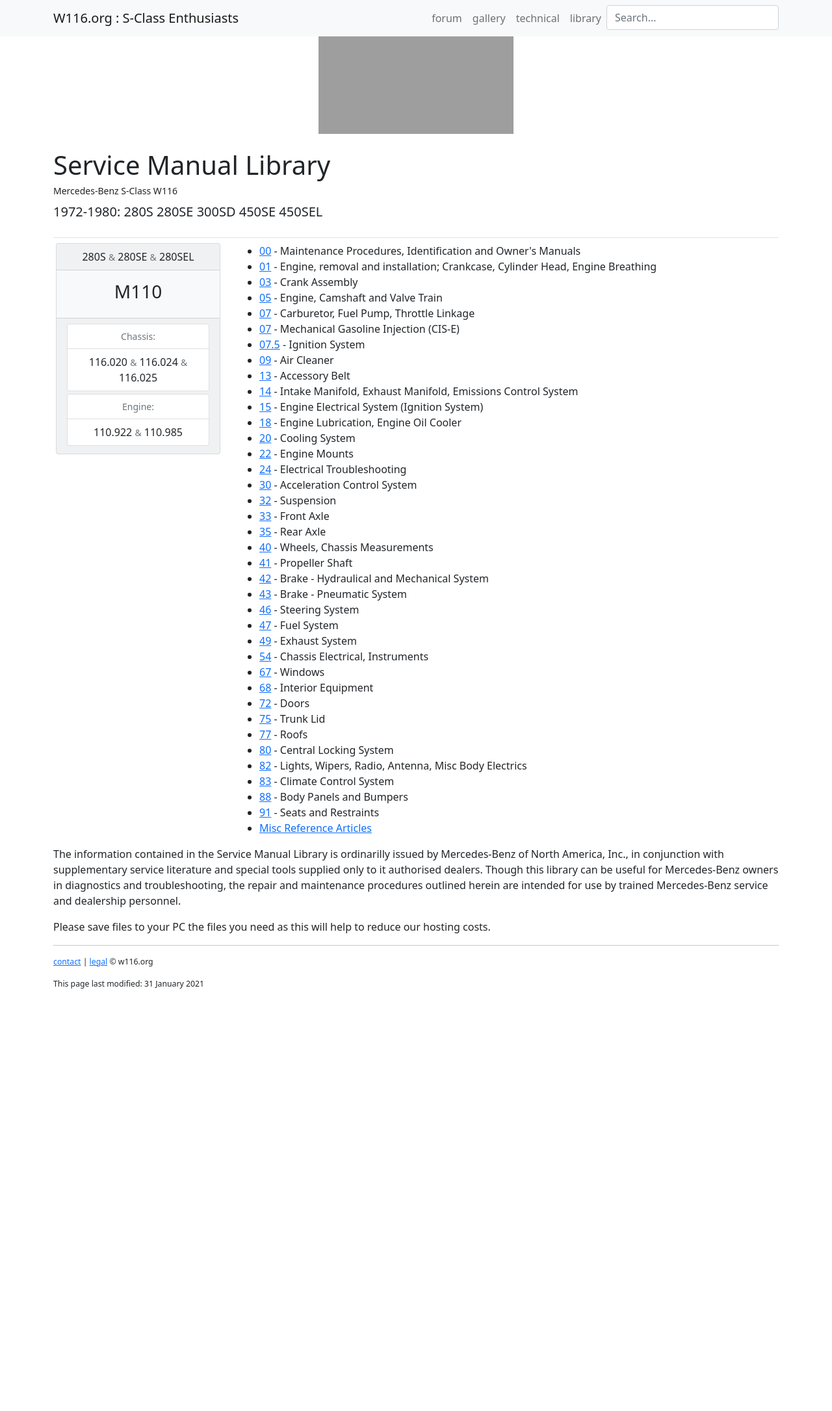
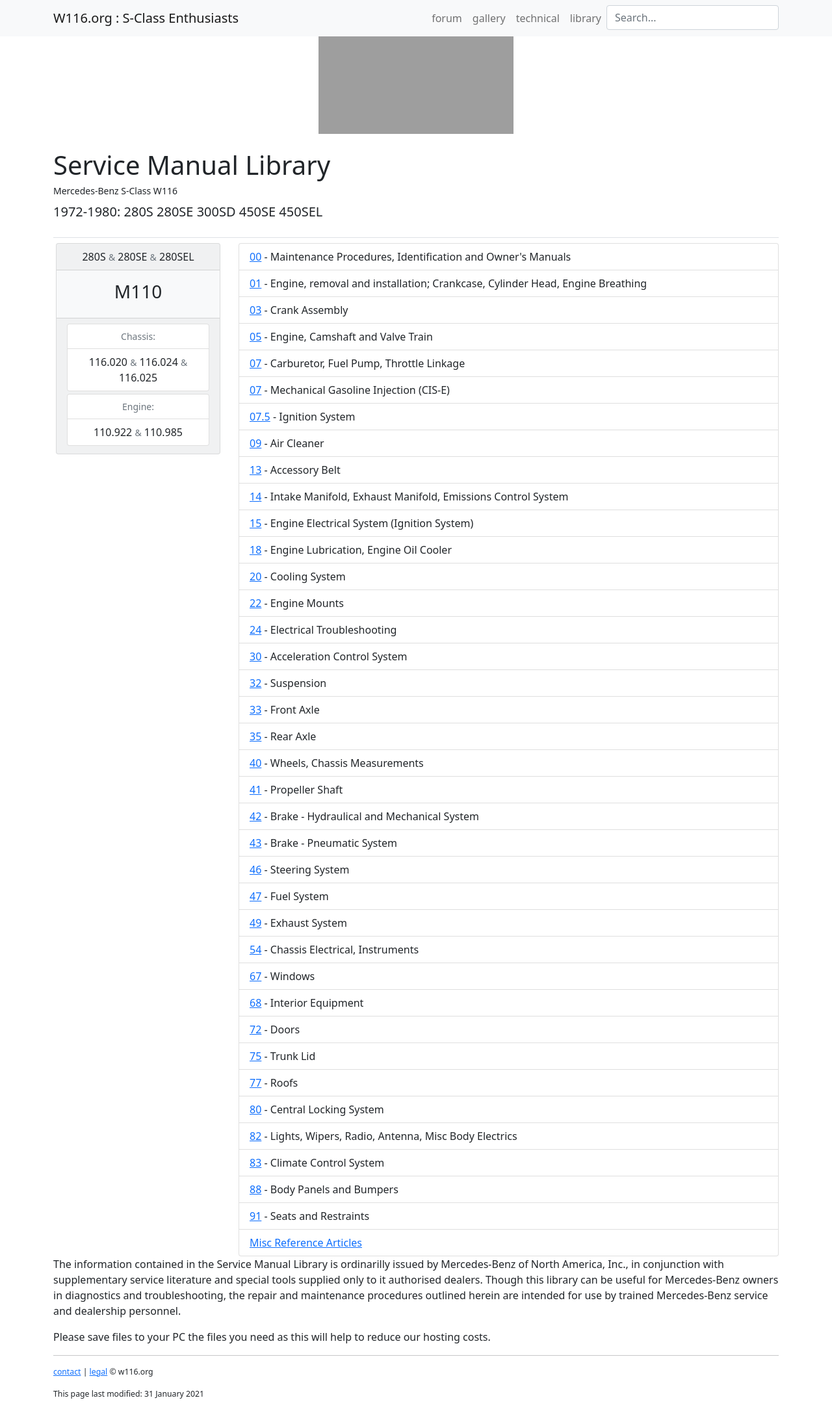
Before and after one commit to W116org/handbook, a Jekyll site: the page built from m110/index.html, in a window 1280 px wide. Shown: the whole page at 65% size. Built offline with Jekyll 4.4.1, drawn with Linux system fonts in a browser that asks for light colours; comment, search, counter and statistics services are not loaded; before the commit the page ends 1540 px from its top, so only the background shows below that; grey boxes are pictures that could not be loaded.

Commit message:
Update index.html

```diff
--- a/m110/index.html
+++ b/m110/index.html
@@ -39,45 +39,45 @@
     </div>
   </div>
   <div class="col-xs-12 col-md-9">
-    <ul>
-      <li><a href="{{site.cdpath}}110/00Maintenance.htm">00</a> - Maintenance Procedures, Identification and Owner's Manuals</li>
-      <li><a href="110/01General.htm">01</a> - Engine, removal and installation; Crankcase, Cylinder Head, Engine Breathing</li>
-      <li><a href="110/03Engine.htm">03</a> - Crank Assembly</li>
-      <li><a href="110/05Engine.htm">05</a> - Engine, Camshaft and Valve Train</li>
-      <li><a href="110/07.2MechElec.htm">07</a> - Carburetor, Fuel Pump, Throttle Linkage</li>
-      <li><a href="110/07.3MechElec.htm">07</a> - Mechanical Gasoline Injection (CIS-E)</li>
-      <li><a href="110/07.5MechElec.htm">07.5</a> - Ignition System</li>
-      <li><a href="110/09AirCleaner.htm">09</a> - Air Cleaner</li>
-      <li><a href="110/13AccessoryBelt.htm">13</a> - Accessory Belt</li>
-      <li><a href="110/14IntExhECS.htm">14</a> - Intake Manifold, Exhaust Manifold, Emissions Control System</li>
-      <li><a href="110/15EngineElec.htm">15</a> - Engine Electrical System (Ignition System)</li>
-      <li><a href="110/18Lubrication.htm">18</a> - Engine Lubrication, Engine Oil Cooler</li>
-      <li><a href="110/20CoolingSystem.htm">20</a> - Cooling System</li>
-      <li><a href="110/22EngineMounts.htm">22</a> - Engine Mounts</li>
-      <li><a href="Groups/24ElectTrbleShting.htm">24</a> - Electrical Troubleshooting</li>
-      <li><a href="110/30AcclCtrlSys.htm">30</a> - Acceleration Control System</li>
-      <li><a href="Groups/32ShocksSprings.htm">32</a> - Suspension</li>
-      <li><a href="Groups/33FrontSuspension.htm">33</a> - Front Axle</li>
-      <li><a href="Groups/35RearSuspension.htm">35</a> - Rear Axle</li>
-      <li><a href="Groups/40Alignment.htm">40</a> - Wheels, Chassis Measurements</li>
-      <li><a href="Groups/41PropellerShaft.htm">41</a> - Propeller Shaft</li>
-      <li><a href="Groups/42BrakeSystem.htm">42</a> - Brake - Hydraulical and Mechanical System</li>
-      <li><a href="Groups/43BrakeBooster.htm">43</a> - Brake - Pneumatic System</li>
-      <li><a href="Groups/46Steering.htm">46</a> - Steering System</li>
-      <li><a href="110/47FuelSystem.htm">47</a> - Fuel System</li>
-      <li><a href="110/49ExhaustSystem.htm">49</a> - Exhaust System</li>
-      <li><a href="Groups/54ChassisElectrical.htm">54</a> - Chassis Electrical, Instruments</li>
-      <li><a href="Groups/67Windows.htm">67</a> - Windows</li>
-      <li><a href="Groups/68InteriorTrim.htm">68</a> - Interior Equipment</li>
-      <li><a href="Groups/72Doors.htm">72</a> - Doors</li>
-      <li><a href="Groups/75Trunk.htm">75</a> - Trunk Lid</li>
-      <li><a href="Groups/77Roofs.htm">77</a> - Roofs</li>
-      <li><a href="Groups/80CentralLockSystem.htm">80</a> - Central  Locking System</li>
-      <li><a href="Groups/82LightsWipersRadio.htm">82</a> - Lights, Wipers, Radio, Antenna, Misc Body Electrics</li>
-      <li><a href="Groups/83ClimateControlSystem.htm">83</a> - Climate Control System</li>
-      <li><a href="Groups/88BodyPanelsBumpers.htm">88</a> - Body Panels and Bumpers</li>
-      <li><a href="Groups/91Seats.htm">91</a> - Seats and Restraints</li>
-      <li><a href="Misc.htm">Misc Reference Articles</a>
+    <ul class="list-group">
+      <li class="list-group-item"><a href="m110/00Maintenance.htm">00</a> - Maintenance Procedures, Identification and Owner's Manuals</li>
+      <li class="list-group-item"><a href="m110/01General.htm">01</a> - Engine, removal and installation; Crankcase, Cylinder Head, Engine Breathing</li>
+      <li class="list-group-item"><a href="m110/03Engine.htm">03</a> - Crank Assembly</li>
+      <li class="list-group-item"><a href="m110/05Engine.htm">05</a> - Engine, Camshaft and Valve Train</li>
+      <li class="list-group-item"><a href="m110/07.2MechElec.htm">07</a> - Carburetor, Fuel Pump, Throttle Linkage</li>
+      <li class="list-group-item"><a href="m110/07.3MechElec.htm">07</a> - Mechanical Gasoline Injection (CIS-E)</li>
+      <li class="list-group-item"><a href="m110/07.5MechElec.htm">07.5</a> - Ignition System</li>
+      <li class="list-group-item"><a href="m110/09AirCleaner.htm">09</a> - Air Cleaner</li>
+      <li class="list-group-item"><a href="m110/13AccessoryBelt.htm">13</a> - Accessory Belt</li>
+      <li class="list-group-item"><a href="m110/14IntExhECS.htm">14</a> - Intake Manifold, Exhaust Manifold, Emissions Control System</li>
+      <li class="list-group-item"><a href="m110/15EngineElec.htm">15</a> - Engine Electrical System (Ignition System)</li>
+      <li class="list-group-item"><a href="m110/18Lubrication.htm">18</a> - Engine Lubrication, Engine Oil Cooler</li>
+      <li class="list-group-item"><a href="m110/20CoolingSystem.htm">20</a> - Cooling System</li>
+      <li class="list-group-item"><a href="m110/22EngineMounts.htm">22</a> - Engine Mounts</li>
+      <li class="list-group-item"><a href="groups/24ElectTrbleShting.htm">24</a> - Electrical Troubleshooting</li>
+      <li class="list-group-item"><a href="m110/30AcclCtrlSys.htm">30</a> - Acceleration Control System</li>
+      <li class="list-group-item"><a href="groups/32ShocksSprings.htm">32</a> - Suspension</li>
+      <li class="list-group-item"><a href="groups/33FrontSuspension.htm">33</a> - Front Axle</li>
+      <li class="list-group-item"><a href="groups/35RearSuspension.htm">35</a> - Rear Axle</li>
+      <li class="list-group-item"><a href="groups/40Alignment.htm">40</a> - Wheels, Chassis Measurements</li>
+      <li class="list-group-item"><a href="groups/41PropellerShaft.htm">41</a> - Propeller Shaft</li>
+      <li class="list-group-item"><a href="groups/42BrakeSystem.htm">42</a> - Brake - Hydraulical and Mechanical System</li>
+      <li class="list-group-item"><a href="groups/43BrakeBooster.htm">43</a> - Brake - Pneumatic System</li>
+      <li class="list-group-item"><a href="groups/46Steering.htm">46</a> - Steering System</li>
+      <li class="list-group-item"><a href="m110/47FuelSystem.htm">47</a> - Fuel System</li>
+      <li class="list-group-item"><a href="m110/49ExhaustSystem.htm">49</a> - Exhaust System</li>
+      <li class="list-group-item"><a href="groups/54ChassisElectrical.htm">54</a> - Chassis Electrical, Instruments</li>
+      <li class="list-group-item"><a href="groups/67Windows.htm">67</a> - Windows</li>
+      <li class="list-group-item"><a href="groups/68InteriorTrim.htm">68</a> - Interior Equipment</li>
+      <li class="list-group-item"><a href="groups/72Doors.htm">72</a> - Doors</li>
+      <li class="list-group-item"><a href="groups/75Trunk.htm">75</a> - Trunk Lid</li>
+      <li class="list-group-item"><a href="groups/77Roofs.htm">77</a> - Roofs</li>
+      <li class="list-group-item"><a href="groups/80CentralLockSystem.htm">80</a> - Central  Locking System</li>
+      <li class="list-group-item"><a href="groups/82LightsWipersRadio.htm">82</a> - Lights, Wipers, Radio, Antenna, Misc Body Electrics</li>
+      <li class="list-group-item"><a href="groups/83ClimateControlSystem.htm">83</a> - Climate Control System</li>
+      <li class="list-group-item"><a href="groups/88BodyPanelsBumpers.htm">88</a> - Body Panels and Bumpers</li>
+      <li class="list-group-item"><a href="groups/91Seats.htm">91</a> - Seats and Restraints</li>
+      <li class="list-group-item"><a href="misc.htm">Misc Reference Articles</a>
     </UL>
   </div>
 </div><!-- /.row -->
```
